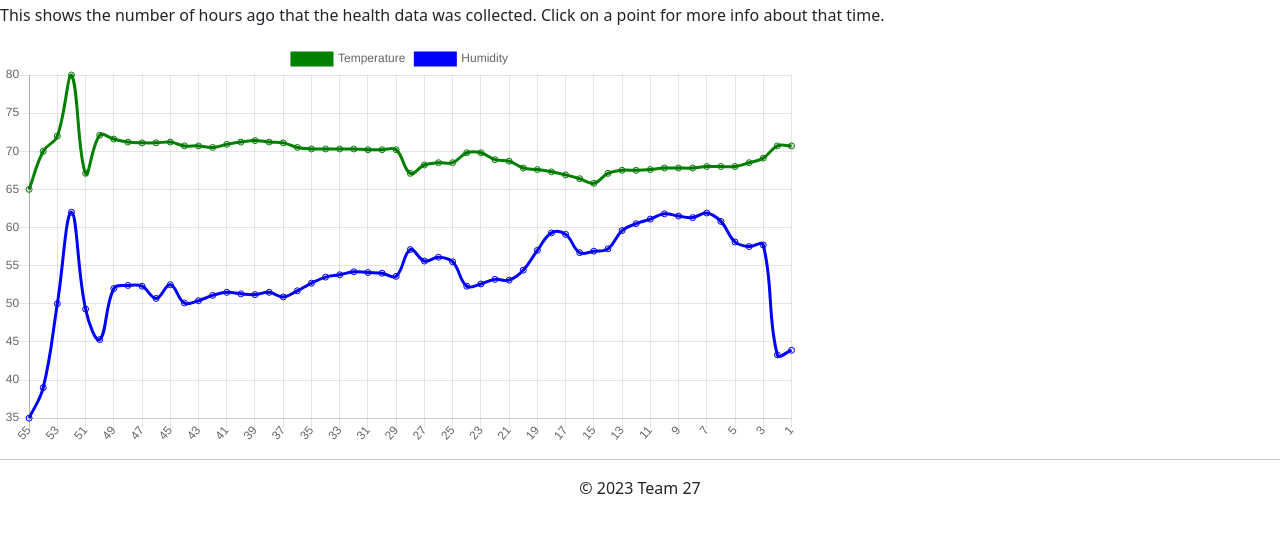
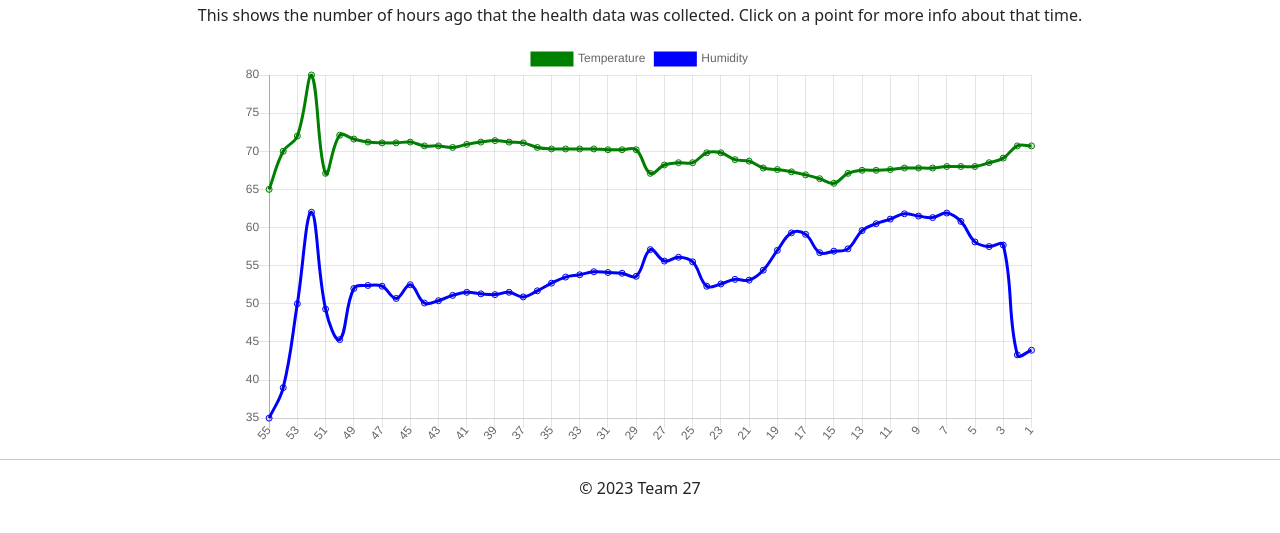
Before and after one commit to silichws/secoms319, a plain HTML site: page health.html in a window 1280 px wide. Shown: the part 111-644 px from the top of the page. Drawn offline with nearby package versions, Linux system fonts and the light colour scheme.

Commit message:
centered graph

```diff
--- a/health.html
+++ b/health.html
@@ -39,8 +39,8 @@
 	<h1 class="mainHeading">Health Data</h1>
 	<div>
 		<!-- <h3>This looks like a great way to start the midterm project</h3> -->
-		<p>This shows the number of hours ago that the health data was collected. Click on a point for more info about that time. </p>
-		<canvas id="myChart" style="width:100%;max-width:800px"></canvas>
+		<p style="text-align: center;">This shows the number of hours ago that the health data was collected. Click on a point for more info about that time. </p>
+		<canvas id="myChart" style="width:100%;max-width:800px" class="graph"></canvas>
 
 		<div id="infoDiv" style="display: none;">
 			<div class="row row-cols-1 row-cols-sm-2 row-cols-md-4 g-3">
@@ -88,3 +88,10 @@
 </body>
 
 </html>
+<style>
+	.graph {
+		margin-left: auto;
+		margin-right: auto;
+		display: block;
+	}
+</style>
```
